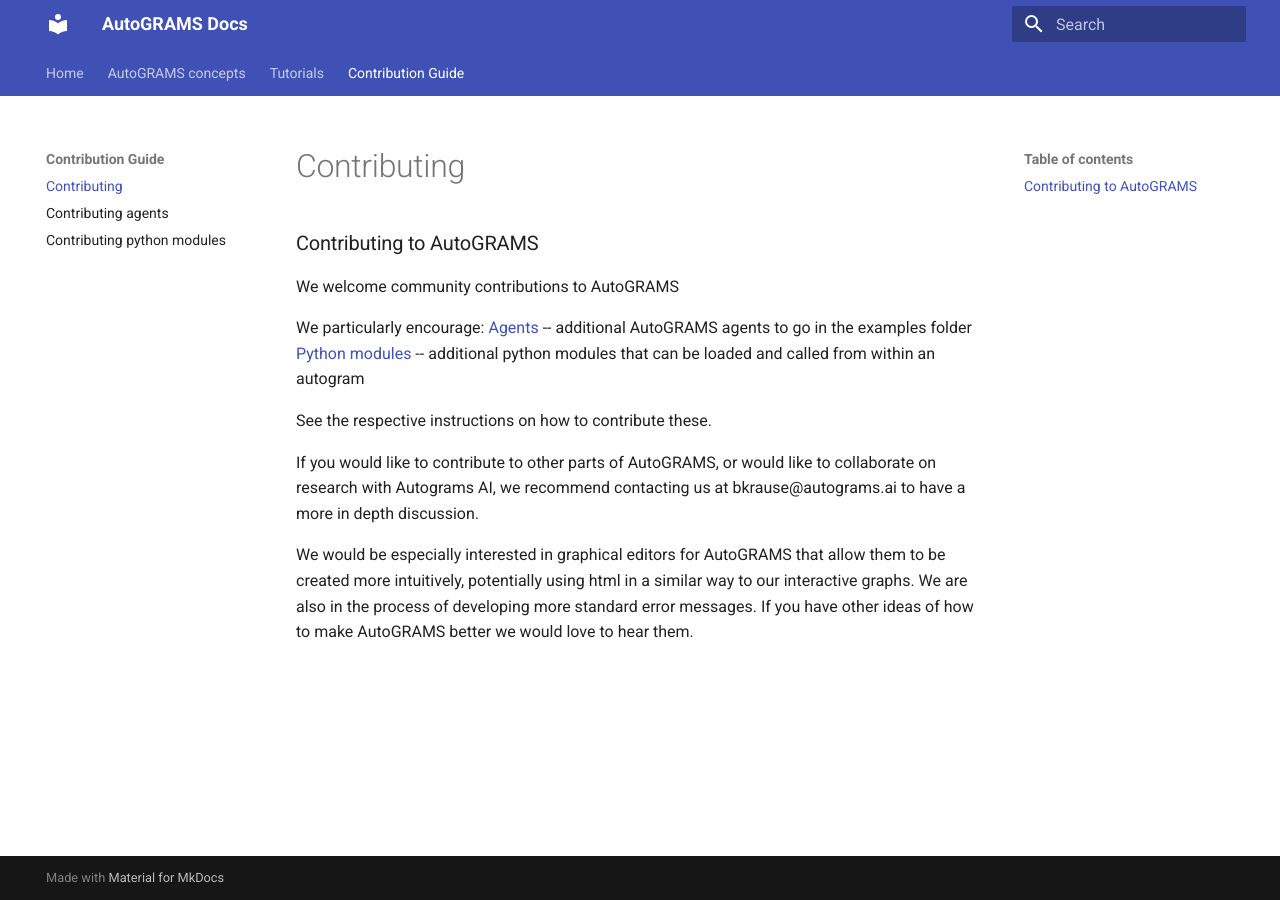
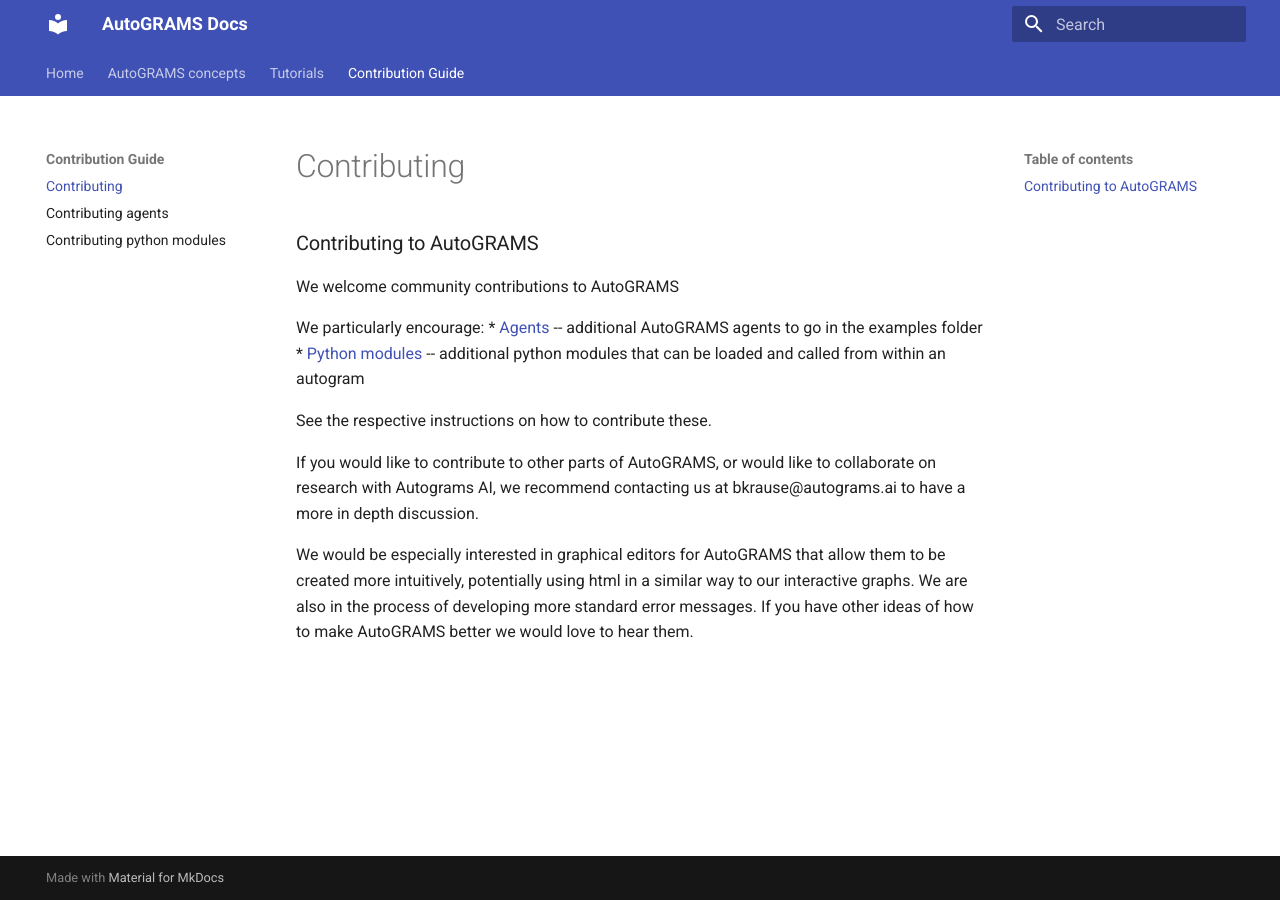
Before and after one commit to autograms/autograms, an MkDocs documentation site: the page built from docs/contribution_guide/contribute.md, in a window 1280 px wide. Built offline with MkDocs 1.6.1 and Material for MkDocs 9.7.7, drawn with Linux system fonts in a browser that asks for light colours.

Commit message:
preparing for initial release

```diff
--- a/docs/contribution_guide/contribute.md
+++ b/docs/contribution_guide/contribute.md
@@ -5,8 +5,8 @@
 
 
 We particularly encourage:
-    [Agents](contribute_agents.md) -- additional AutoGRAMS agents to go in the examples folder
-    [Python modules](contribute_apis.md) -- additional python modules that can be loaded and called from within an autogram
+    * [Agents](contribute_agents.md) -- additional AutoGRAMS agents to go in the examples folder
+    * [Python modules](contribute_apis.md) -- additional python modules that can be loaded and called from within an autogram
 
 See the respective instructions on how to contribute these.
 
```
Also changed, not shown: docs/contribution_guide/contribute_agents.md (+2 -0 lines), docs/contribution_guide/contribute_apis.md (+3 -1 lines).
